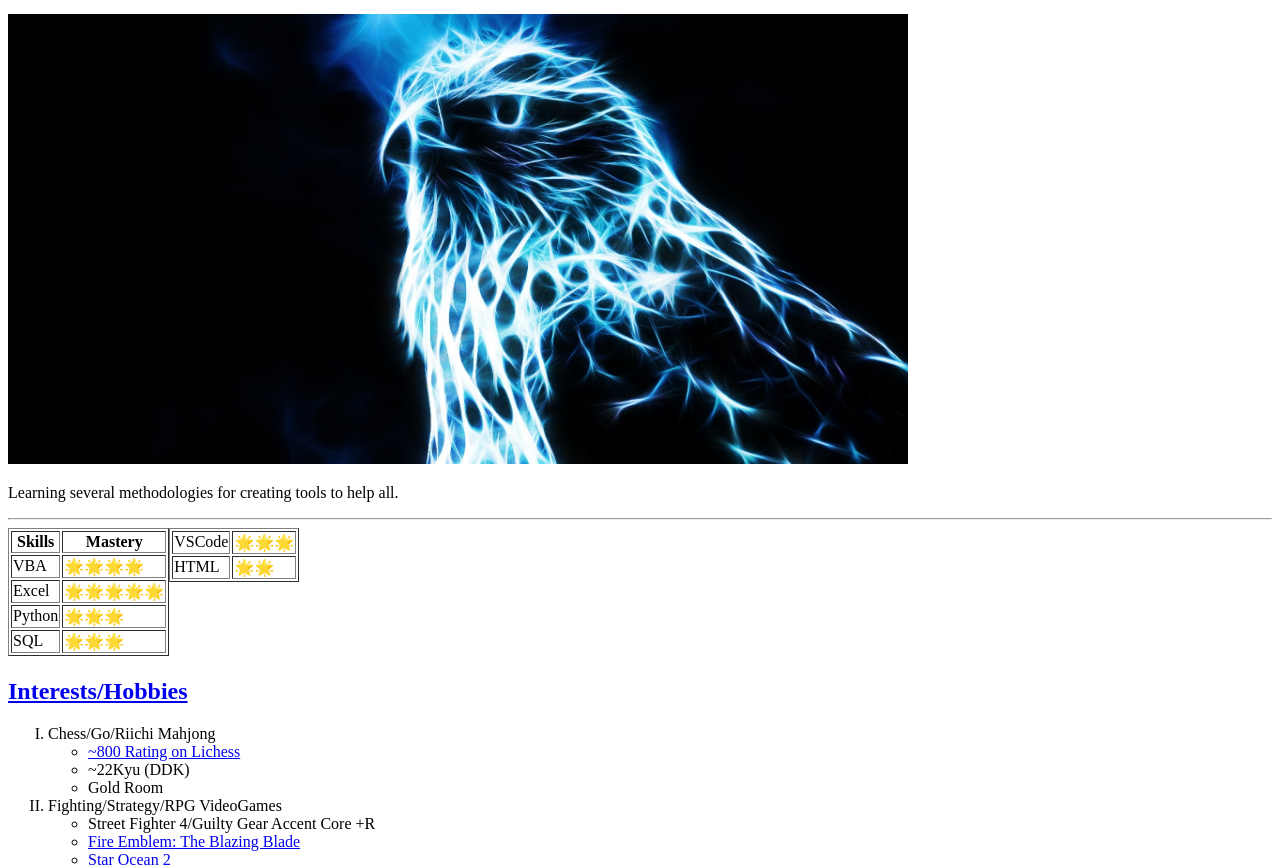
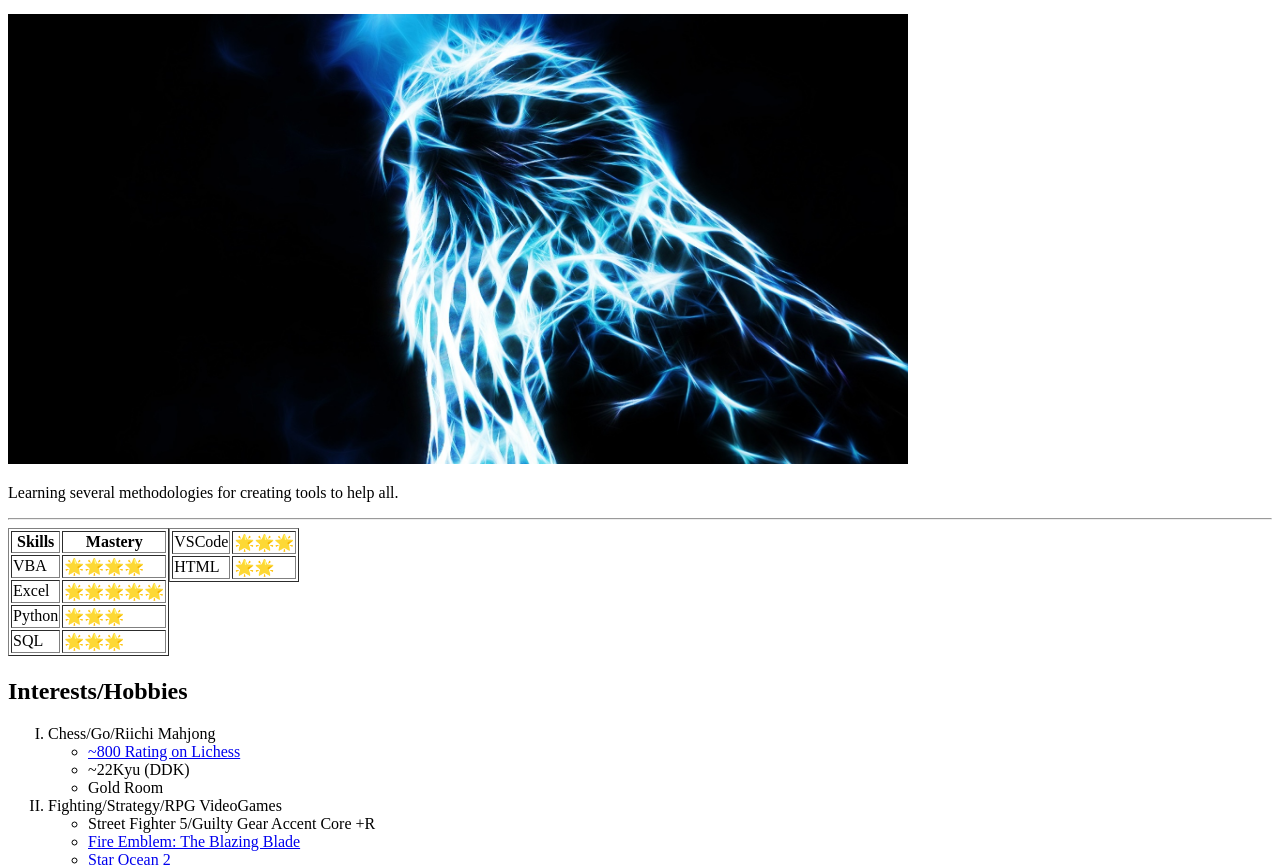
Before and after one commit to RooksReliquary/cv, a plain HTML site: page index.html in a window 1280 px wide. Shown: the part 100-965 px from the top of the page. Drawn offline with Linux system fonts and the light colour scheme.

Commit message:
Update index.html

```diff
--- a/index.html
+++ b/index.html
@@ -50,7 +50,7 @@
     </tbody>
 </table>
 <br><br><br><br> <br>
-    <h2><a href="C:\Users\bstallings\Web App\hobbies.html" target=_blank>Interests/Hobbies</a></h2>
+    <h2>Interests/Hobbies</h2>
     <ol type="I">
         <li>Chess/Go/Riichi Mahjong</li>
         <ul><li><a href="https://lichess.org/@/Lightningmage" target=_blank>~800 Rating on Lichess </a></li>
@@ -58,7 +58,7 @@
             <li>Gold Room</li></ul>
         <li>Fighting/Strategy/RPG VideoGames</li>
         <ul>
-            <li>Street Fighter 4/Guilty Gear Accent Core +R</li>
+            <li>Street Fighter 5/Guilty Gear Accent Core +R</li>
             <li><a href="https://fireemblem.fandom.com/wiki/Fire_Emblem:_The_Blazing_Blade" target=_blank>Fire Emblem: The Blazing Blade</a></li>
             <li><a href="https://starocean.fandom.com/wiki/Star_Ocean:_The_Second_Story" target=_blank>Star Ocean 2</a></li>
         </ul>
@@ -71,7 +71,7 @@
     </ol>
     <hr>
     <h2>Working On:</h2>
-    <ul><a href="https://cityofwilson.percipio.com/books/b0816d17-b802-4cf8-a68f-62c08c580884" target="_blank">VB.NET and ASP.NET</a></ul>
+    <ul><a href="https://www.amazon.com/ASP-NET-VB-NET-Days-Fundamentals-Application/dp/9355511078" target="_blank">VB.NET and ASP.NET</a></ul>
     <br>
     <a href="C:\Users\bstallings\Web App\ContactMe.html" target=_blank>Contact Details</a>
     <br>
```
